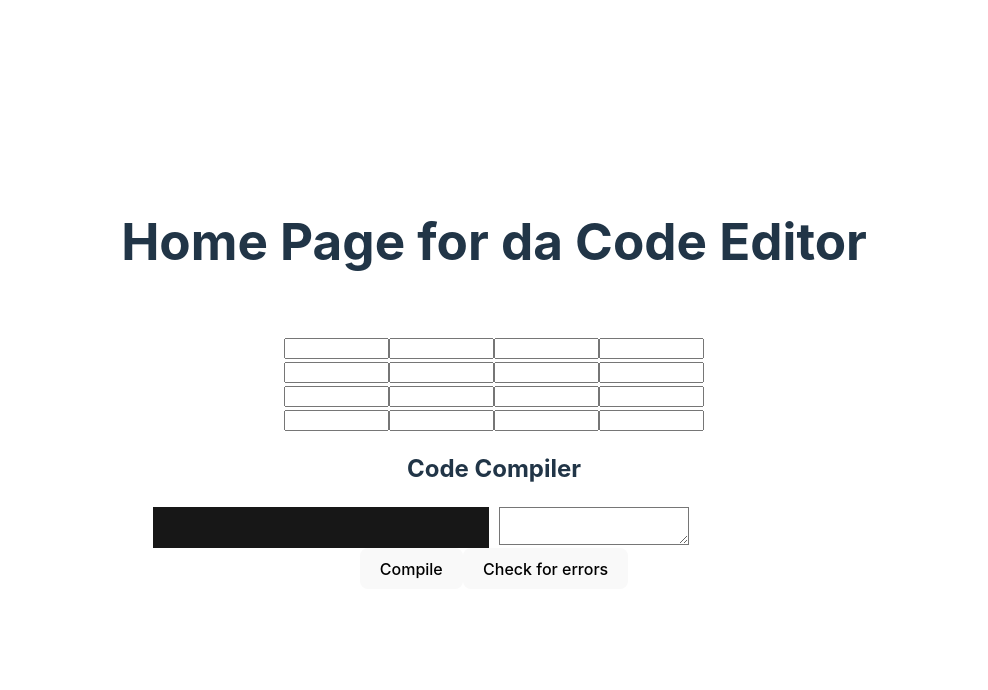
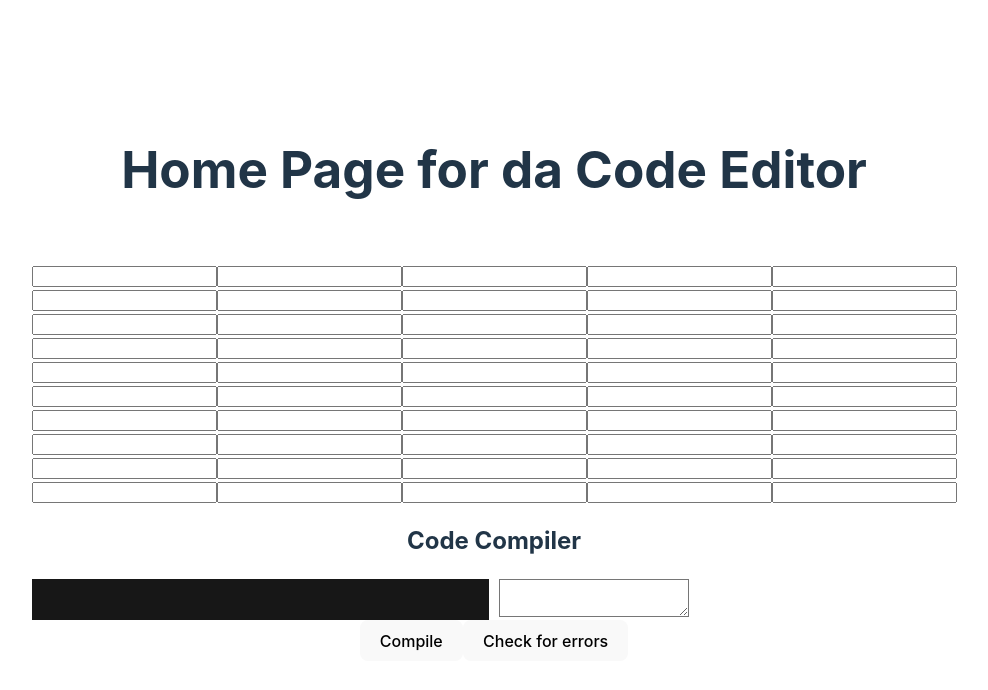
Before and after one commit to joserenter1a/PySonic, a React (Vite) app in the folder pysonic/: page / in a window 1280 px wide. Shown: the top 690 px of the page, without its empty margins (146-1134 px from the left). Built offline with nearby package versions, Linux system fonts and the light colour scheme.

Commit message:
Factored out grid component with props

```diff
--- a/pysonic/src/components/Grid.jsx
+++ b/pysonic/src/components/Grid.jsx
@@ -5,46 +5,60 @@ const GenText = () => {
   return (<input type="text" id="name" name="name" required minLength="4" maxLength="8" size="10"/>);
 }
 
-const MakeGrid = ({height, width}) => {
-  const row = [];
-    for (let i = 0; i < width; i++) {
-      row.push(<GenText key={i}/>);
+const GridComponent = ({height, width}) => {
+
+  // useState hook to push into an empty array
+  const [array, setArray] = useState(() => {
+      const emptyArray = [];
+      for(let i = 0; i < height; i ++)
+      {
+        emptyArray.push(Array(width).fill(''));
+      }
+      return emptyArray;
     }
-  return (<row/>);
-}
+  );
+
+  // event Handler for the array to set the empty array and map each (i,j) position to each corresponding cell
+  const handleChange = (e, rowIndex, colIndex) => {
+    const newArray = array.map((row, i) =>
+    i === rowIndex ? row.map((cell, j) => (j === colIndex ? e.target.value : cell)) : row
+    );
+    setArray(newArray);
+  }
+  // returns the array maps to a div with a text input for each cell, with the key
+  // being the difference of indices
+  return (
+    <div>
+    {array.map((row, rowIndex) => (
+      <div key={rowIndex}>
+        {row.map((cell, colIndex) => (
+          <input
+            key={`${rowIndex}-${colIndex}`}
+            type="text"
+            value={cell}
+            onChange={(e) => handleChange(e, rowIndex, colIndex)}
+          />
+        ))}
+      </div>
+    ))}
+  </div>
+);
+};
 
 export const Grid = () => {
     // javascript variables that can be used in your components i.e. count
     const [count, setCount] = useState(0);
     const [text, secText] = useState("");
-
-    const CompletedGrid = MakeGrid(5, 5);
-    console.log(CompletedGrid);
-    // the return statement only returns html/xml components
+        // the return statement only returns html/xml components
     return (
       <div>
 
         <div>
+          <GridComponent
+            height = {10}
+            width = {5}
+          />
         </div>
-
-        <div>
-        <input type="text" id="name" name="name" required minLength="4" maxLength="8" size="10"/>
-        <input type="text" id="name" name="name" required minLength="4" maxLength="8" size="10"/>
-        <input type="text" id="name" name="name" required minLength="4" maxLength="8" size="10"/>
-        <input type="text" id="name" name="name" required minLength="4" maxLength="8" size="10"/></div>
-        <div><input type="text" id="name" name="name" required minLength="4" maxLength="8" size="10"/>
-        <input type="text" id="name" name="name" required minLength="4" maxLength="8" size="10"/>
-        <input type="text" id="name" name="name" required minLength="4" maxLength="8" size="10"/>
-        <input type="text" id="name" name="name" required minLength="4" maxLength="8" size="10"/></div>
-        <div><input type="text" id="name" name="name" required minLength="4" maxLength="8" size="10"/>
-        <input type="text" id="name" name="name" required minLength="4" maxLength="8" size="10"/>
-        <input type="text" id="name" name="name" required minLength="4" maxLength="8" size="10"/>
-        <input type="text" id="name" name="name" required minLength="4" maxLength="8" size="10"/></div>
-        <div><input type="text" id="name" name="name" required minLength="4" maxLength="8" size="10"/>
-        <input type="text" id="name" name="name" required minLength="4" maxLength="8" size="10"/>
-        <input type="text" id="name" name="name" required minLength="4" maxLength="8" size="10"/>
-        <input type="text" id="name" name="name" required minLength="4" maxLength="8" size="10"/></div>
-
       </div>
     );
 
```
